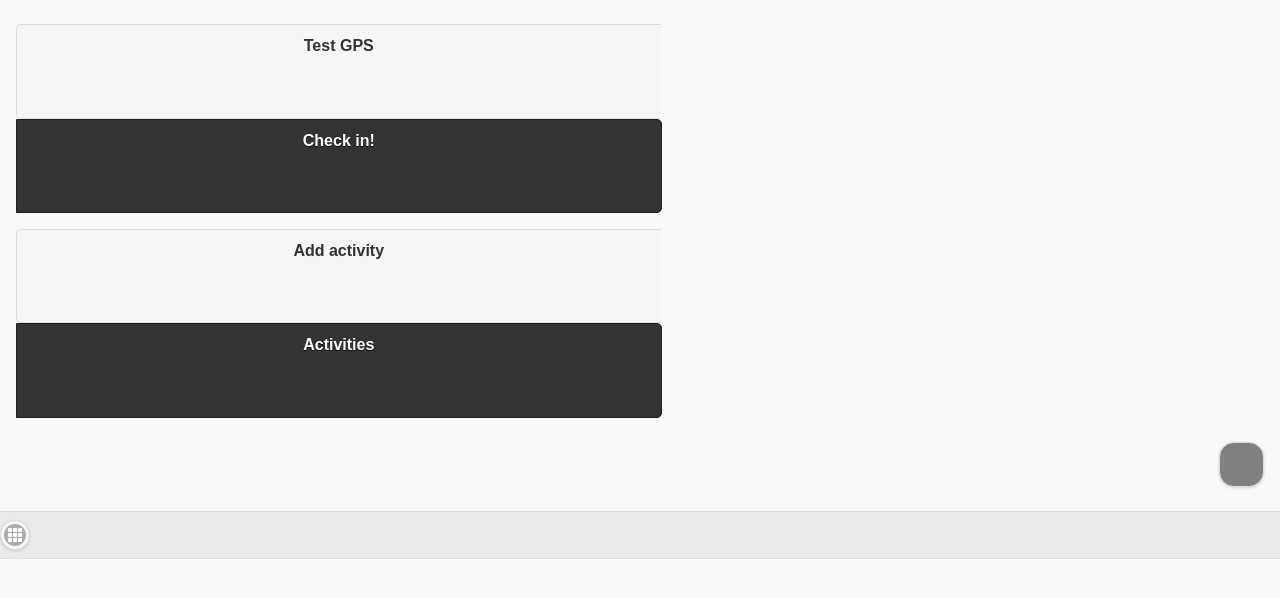
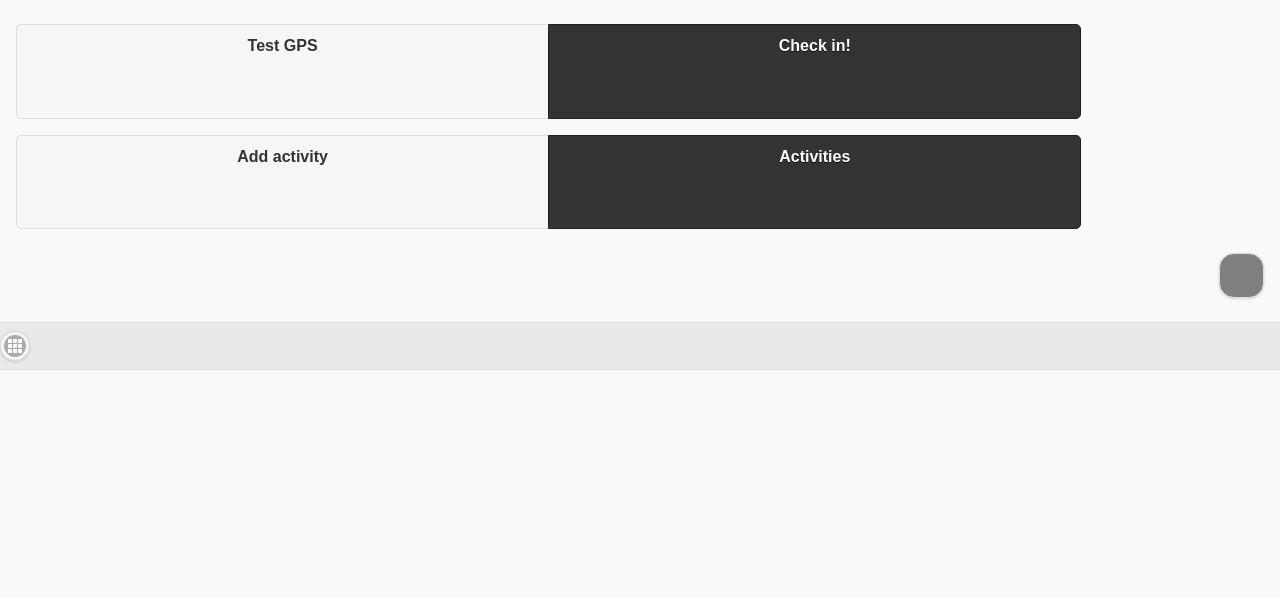
Before and after one commit to renatus/Exocortex, a PHP site: page / in a window 1280 px wide. Shown: the part 45-643 px from the top of the page. Run offline with PHP 8.4, Linux system fonts and the light colour scheme.

Commit message:
Make layout flexible

```diff
--- a/css/index.css
+++ b/css/index.css
@@ -12,7 +12,7 @@
 /* Make buttons square */
 .exo_square_button {
     height: 70px;
-    width: 49%;
+    width: 40%;
 }
 
 .ui-controlgroup-controls {
```
Also changed, not shown: 1 other file.
